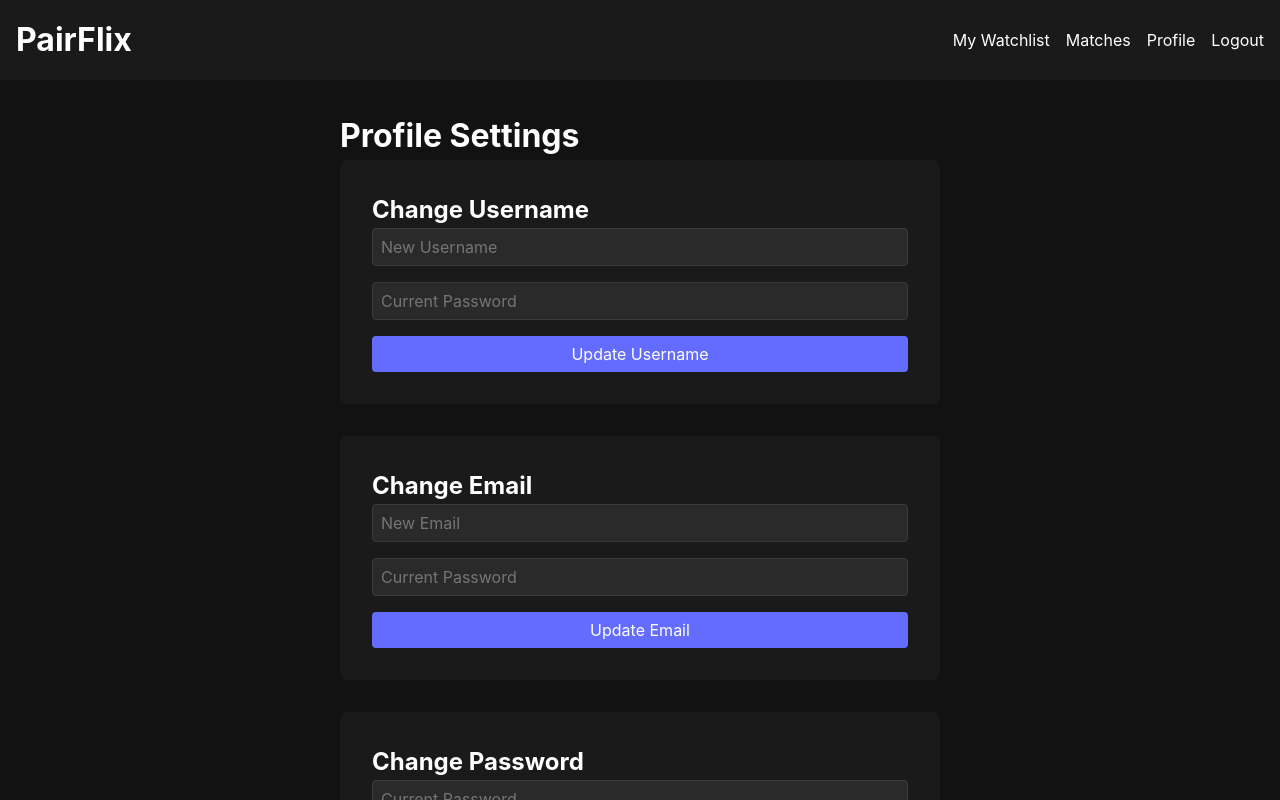
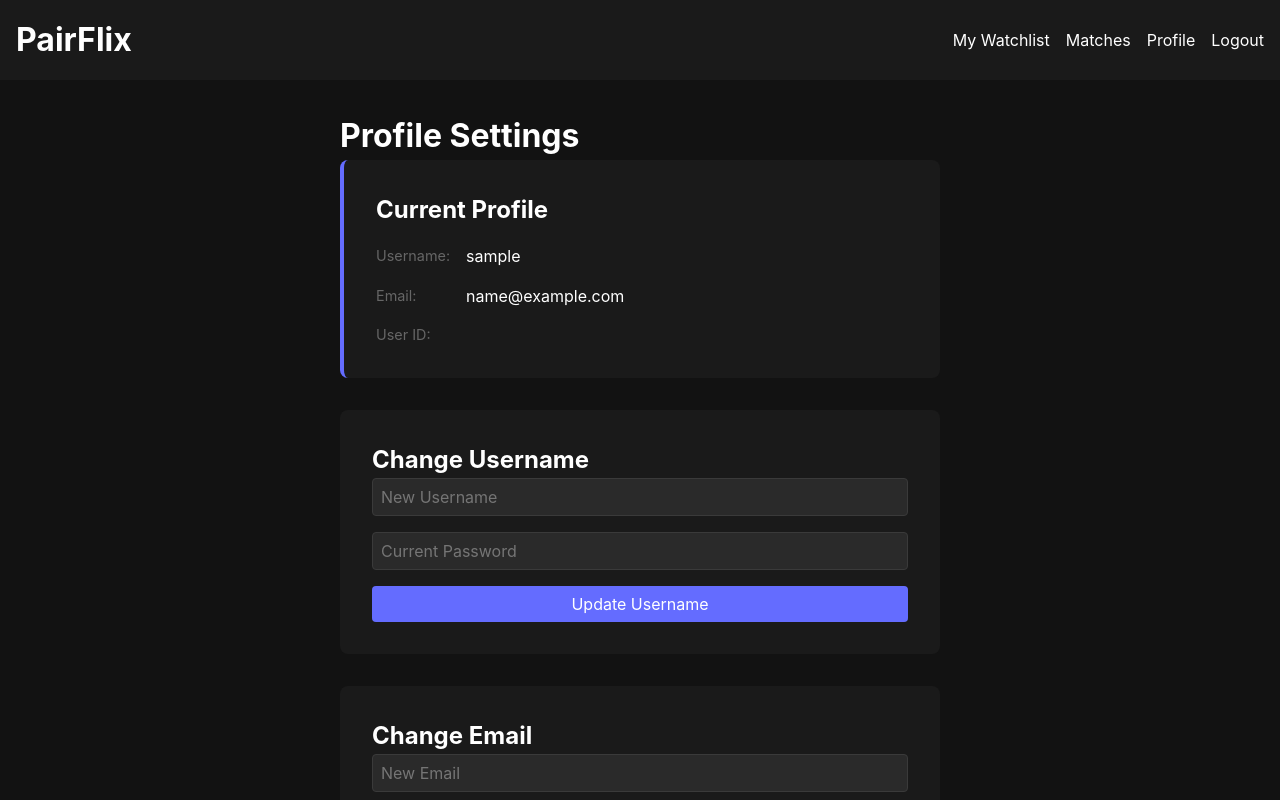
Before and after one commit to ideaSquared/pairflix, a React (Vite) app in the folder frontend/: page /profile in a window 1280 px wide. Shown: the top 800 px of the page. Built offline with nearby package versions, Linux system fonts and the light colour scheme; no server answers; sample sign-in values are in the browser's storage.

Commit message:
feat: integrate username handling in useAuth hook; update ProfilePage to reflect username changes and enhance user state management

```diff
--- a/frontend/src/features/auth/ProfilePage.tsx
+++ b/frontend/src/features/auth/ProfilePage.tsx
@@ -2,11 +2,40 @@ import { useMutation } from '@tanstack/react-query';
 import React, { useState } from 'react';
 import styled from 'styled-components';
 import Layout from '../../components/layout/Layout';
-import { user } from '../../services/api';
+import { useAuth } from '../../hooks/useAuth';
+import * as userApi from '../../services/api';
 
 const ProfileContainer = styled.div`
   max-width: 600px;
   margin: 0 auto;
+`;
+
+const ProfileCard = styled.div`
+  background: #1a1a1a;
+  padding: 2rem;
+  border-radius: 8px;
+  margin-bottom: 2rem;
+  display: flex;
+  flex-direction: column;
+  gap: 1rem;
+  border-left: 4px solid #646cff;
+`;
+
+const ProfileInfo = styled.div`
+  display: grid;
+  grid-template-columns: auto 1fr;
+  gap: 1rem;
+  align-items: center;
+`;
+
+const Label = styled.span`
+  color: #666;
+  font-size: 0.9rem;
+`;
+
+const Value = styled.span`
+  color: white;
+  font-size: 1rem;
 `;
 
 const Form = styled.form`
@@ -54,6 +83,7 @@ const SuccessMessage = styled.div`
 `;
 
 const ProfilePage: React.FC = () => {
+  const { user, checkAuth } = useAuth();
   // Password update state
   const [currentPassword, setCurrentPassword] = useState('');
   const [newPassword, setNewPassword] = useState('');
@@ -73,13 +103,16 @@ const ProfilePage: React.FC = () => {
   const [usernameError, setUsernameError] = useState('');
   const [usernameSuccess, setUsernameSuccess] = useState('');
 
-	const passwordMutation = useMutation(user.updatePassword, {
+  const passwordMutation = useMutation({
+    mutationFn: (data: { currentPassword: string; newPassword: string }) =>
+      userApi.user.updatePassword(data),
     onSuccess: () => {
       setPasswordSuccess('Password updated successfully');
       setCurrentPassword('');
       setNewPassword('');
       setConfirmPassword('');
       setPasswordError('');
+      checkAuth(); // Refresh user info
     },
     onError: (error: Error) => {
       setPasswordError(error.message);
@@ -87,12 +120,15 @@ const ProfilePage: React.FC = () => {
     },
   });
 
-	const emailMutation = useMutation(user.updateEmail, {
+  const emailMutation = useMutation({
+    mutationFn: (data: { email: string; password: string }) =>
+      userApi.user.updateEmail(data),
     onSuccess: () => {
       setEmailSuccess('Email updated successfully');
       setNewEmail('');
       setEmailPassword('');
       setEmailError('');
+      checkAuth(); // Refresh user info
     },
     onError: (error: Error) => {
       setEmailError(error.message);
@@ -100,12 +136,15 @@ const ProfilePage: React.FC = () => {
     },
   });
 
-	const usernameMutation = useMutation(user.updateUsername, {
+  const usernameMutation = useMutation({
+    mutationFn: (data: { username: string; password: string }) =>
+      userApi.user.updateUsername(data),
     onSuccess: () => {
       setUsernameSuccess('Username updated successfully');
       setNewUsername('');
       setUsernamePassword('');
       setUsernameError('');
+      checkAuth(); // Refresh user info
     },
     onError: (error: Error) => {
       setUsernameError(error.message);
@@ -172,6 +211,18 @@ const ProfilePage: React.FC = () => {
     <Layout>
       <ProfileContainer>
         <h1>Profile Settings</h1>
+
+        <ProfileCard>
+          <h2>Current Profile</h2>
+          <ProfileInfo>
+            <Label>Username:</Label>
+            <Value>{user?.username}</Value>
+            <Label>Email:</Label>
+            <Value>{user?.email}</Value>
+            <Label>User ID:</Label>
+            <Value>{user?.user_id}</Value>
+          </ProfileInfo>
+        </ProfileCard>
 
         <Form onSubmit={handleUsernameUpdate}>
           <h2>Change Username</h2>
--- a/frontend/src/hooks/useAuth.ts
+++ b/frontend/src/hooks/useAuth.ts
@@ -4,6 +4,7 @@ import { useNavigate } from 'react-router-dom';
 interface User {
 	user_id: string;
 	email: string;
+	username: string;
 }
 
 export const useAuth = () => {
@@ -29,6 +30,7 @@ export const useAuth = () => {
 					setUser({
 						user_id: payload.user_id,
 						email: payload.email,
+						username: payload.username,
 					});
 				} else {
 					localStorage.removeItem('token');
@@ -56,6 +58,7 @@ export const useAuth = () => {
 		setUser({
 			user_id: payload.user_id,
 			email: payload.email,
+			username: payload.username,
 		});
 		navigate('/watchlist');
 	};
```
Lines whose indentation alone changed are shown as unchanged.
